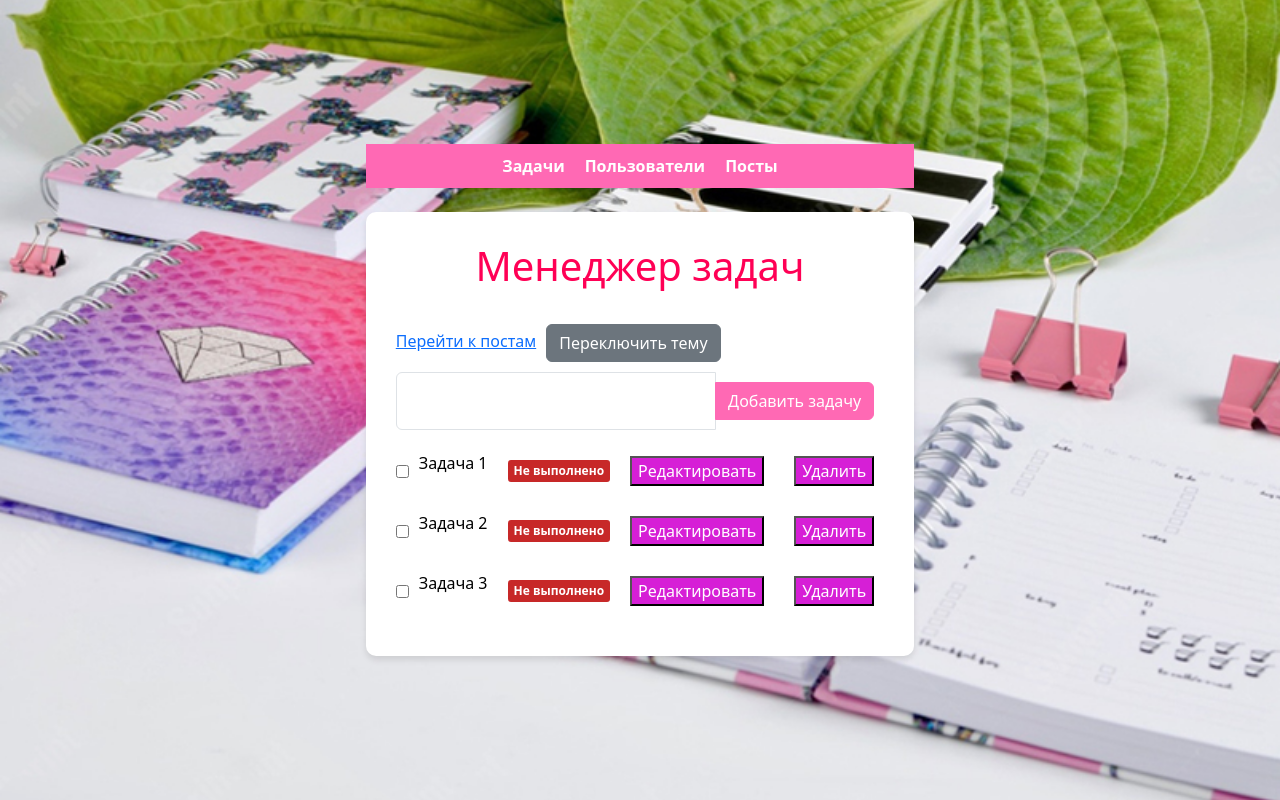
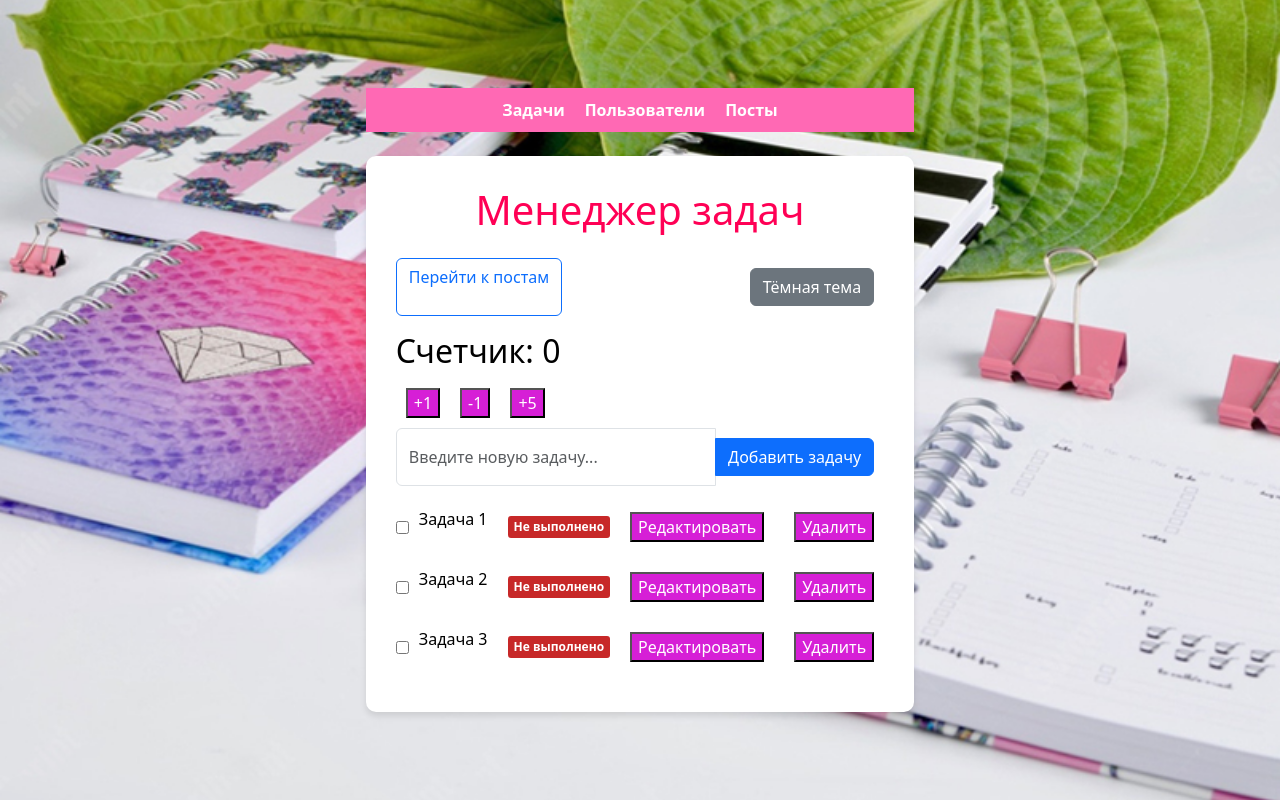
Before and after one commit to Larinayaa/7_hw, a React (Vite) app: page /7_hw/ in a window 1280 px wide. Built offline with nearby package versions, Linux system fonts and the light colour scheme.

Commit message:
14  Необходимо переписать логику работы Redux для счётчика таким образом, чтобы использовать один Action с payload

```diff
--- /dev/null
+++ b/src/components/Counter.jsx
@@ -0,0 +1,17 @@
+import { useSelector, useDispatch } from "react-redux";
+import { changeCount } from "../store/counterSlice";
+
+const Counter = () => {
+    const count = useSelector((state) => state.counter.count);
+    const dispatch = useDispatch();
+
+    return (
+        <div>
+            <h2>Счетчик: {count}</h2>
+            <button onClick={() => dispatch(changeCount(1))}>+1</button>
+            <button onClick={() => dispatch(changeCount(-1))}>-1</button>
+            <button onClick={() => dispatch(changeCount(5))}>+5</button>
+        </div>
+    );
+};
+export default Counter;
--- a/src/components/TasksList.jsx
+++ b/src/components/TasksList.jsx
@@ -1,15 +1,17 @@
 import { useState, useRef } from "react";
+import { useDispatch, useSelector } from "react-redux";
+import { Link } from "react-router-dom";
+import { toggleTheme } from "../store/themeSlice";
+import Counter from "./Counter";
 import Task from "./Task";
 import "../assets/style.css";
-import { Link } from "react-router-dom";
-import { useDispatch, useSelector } from "react-redux";
-import { toggleTheme } from "../store/themeSlice";
 const TasksList = () => {
     const initialState = ["Задача 1", "Задача 2", "Задача 3"];
     const [tasks, setTasks] = useState(initialState);
     const newTaskRef = useRef();
     const dispatch = useDispatch();
     const currentTheme = useSelector((state) => state.theme.theme);
+
     const handleClickAdd = () => {
         const newTask = newTaskRef.current.value.trim();
         if (newTask) {
@@ -17,23 +19,27 @@ const TasksList = () => {
             newTaskRef.current.value = "";
         }
     };
+
     const handleToggleTheme = () => {
         dispatch(toggleTheme());
     };
+
     return (
         <div className={`container mt-4 ${currentTheme === "dark" ? "dark-theme" : "light-theme"}`}>
             <h1 className="mb-4 text-center">Менеджер задач</h1>
-            <Link to="/posts">Перейти к постам</Link>
-            <button onClick={handleToggleTheme} className="btn btn-secondary">
-                Переключить тему
-            </button>
+            <div className="d-flex justify-content-between mb-3">
+                <Link to="/posts" className="btn btn-outline-primary">Перейти к постам</Link>
+                <button onClick={handleToggleTheme} className="btn btn-secondary">
+                    {currentTheme === "dark" ? "Светлая тема" : "Тёмная тема"}
+                </button>
+            </div>
+
+            {/* Вставляем Counter */}
+            <Counter />
+
             <div className="input-group mb-3">
-                <input ref={newTaskRef} type="text" className="form-control" />
-                <button
-                    className="btn btn-primary"
-                    style={{ backgroundColor: "#ff69b4", borderColor: "#ff69b4" }}
-                    onClick={handleClickAdd}
-                >
+                <input ref={newTaskRef} type="text" className="form-control" placeholder="Введите новую задачу..." />
+                <button className="btn btn-primary" onClick={handleClickAdd}>
                     Добавить задачу
                 </button>
             </div>
@@ -45,4 +51,5 @@ const TasksList = () => {
         </div>
     );
 };
+
 export default TasksList;
--- a/src/main.jsx
+++ b/src/main.jsx
@@ -9,7 +9,7 @@ import store from "./store/store";
 import "./assets/style.css";
 ReactDOM.createRoot(document.getElementById("root")).render(
     <React.StrictMode>
-        <Provider store={store}> {}
+        <Provider store={store}>
             <BrowserRouter basename="/7_hw">
                 <nav>
                     <Link to="/">Задачи</Link>
--- /dev/null
+++ b/src/store/counterSlice.js
@@ -0,0 +1,12 @@
+import { createSlice } from "@reduxjs/toolkit";
+const counterSlice = createSlice({
+    name: "counter",
+    initialState: { count: 0 },
+    reducers: {
+        changeCount: (state, action) => {
+            state.count += action.payload;
+        },
+    },
+});
+export const { changeCount } = counterSlice.actions;
+export default counterSlice.reducer;
--- a/src/store/store.js
+++ b/src/store/store.js
@@ -1,8 +1,10 @@
 import { configureStore } from "@reduxjs/toolkit";
 import themeReducer from "./themeSlice";
+import counterReducer from "./counterSlice";
 const store = configureStore({
     reducer: {
         theme: themeReducer,
+        counter: counterReducer,
     },
 });
 export default store;
```
Also changed, not shown: 5 other files (tests, documents, lock files or other folders).
